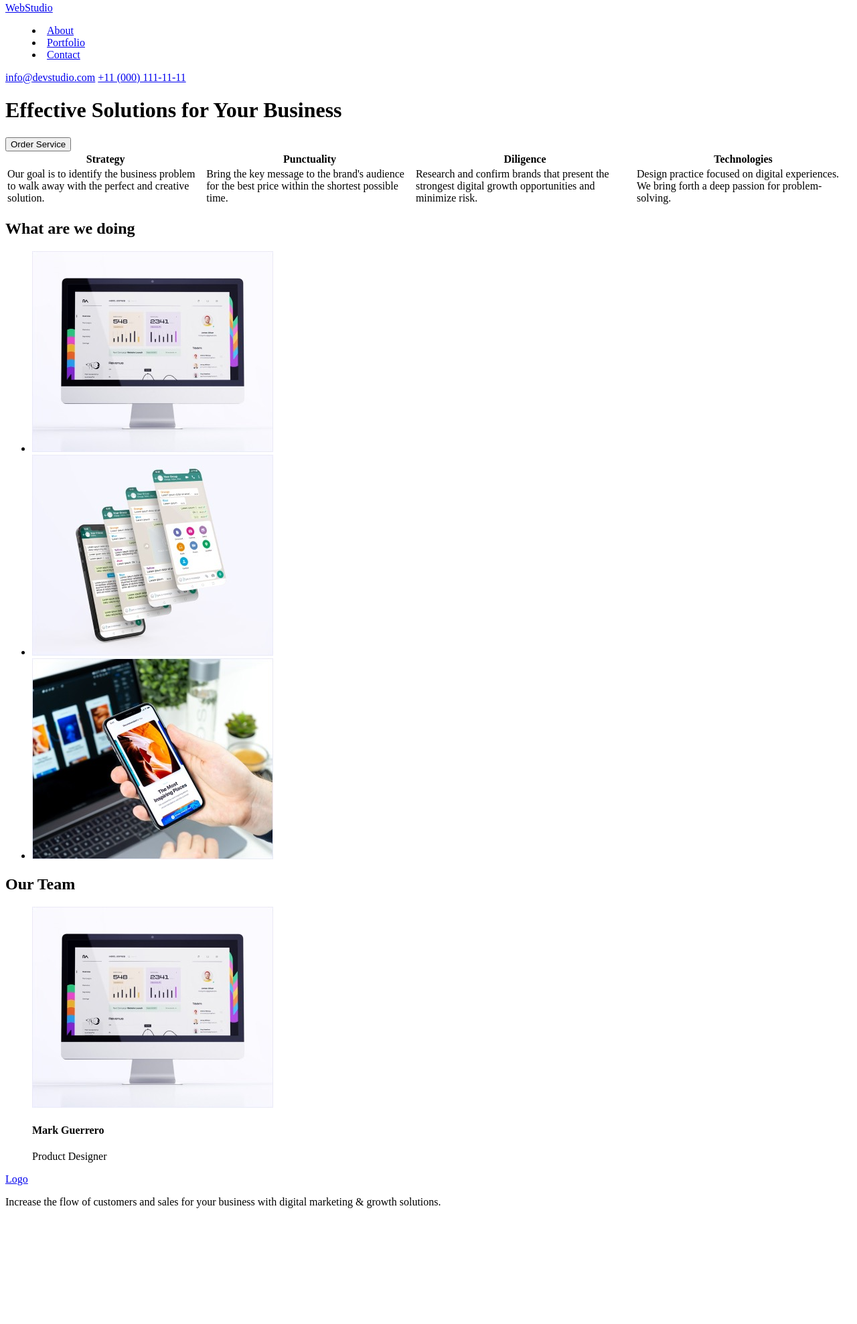
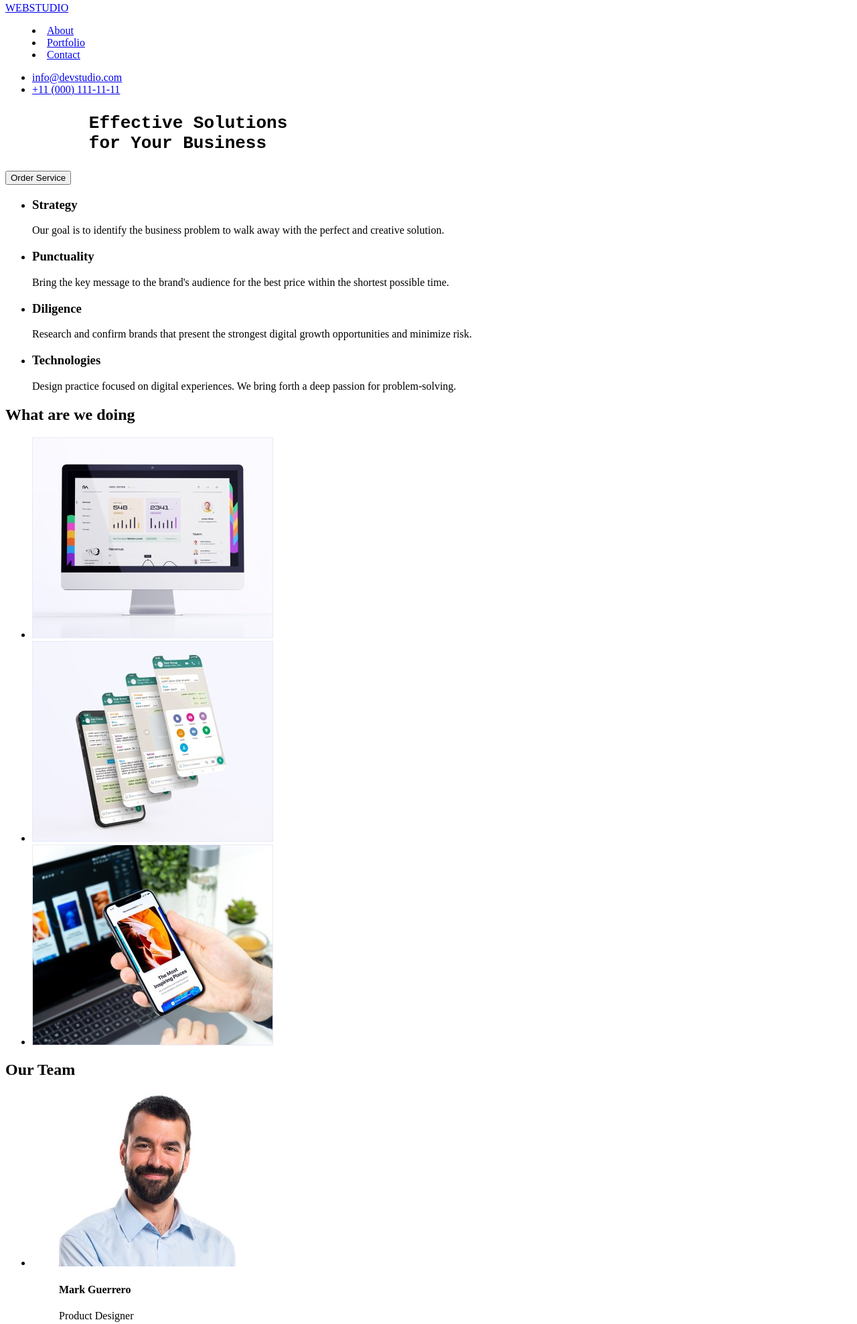
Before and after one commit to mareckkkk/goit-markup-hw-01, a plain HTML site: page index.html in a window 1280 px wide. Shown: the part 5-1982 px from the top of the page at 67% size. Before the commit the page ends 1825 px from the top, so only its background shows below. Drawn offline with Linux system fonts and the light colour scheme.

Commit message:
homework final version

```diff
--- a/index.html
+++ b/index.html
@@ -6,10 +6,11 @@
 		<meta name="viewport" content="width=device-width, initial-scale=1.0" />
 		<title>Webstudio</title>
 	</head>
+
 	<body>
 		<header>
 			<section>
-        <a href="index.html"><span>Web</span>Studio</a>
+				<a href="index.html"><span>WEB</span>STUDIO</a>
 			</section>
 			<nav>
 				<menu>
@@ -18,62 +19,148 @@
 					<li><a href="/contact">Contact</a></li>
 				</menu>
 			</nav>
-          <a href="mailto:info@devstudio.com">info@devstudio.com</a>
-          <a href="tel:+11(000)1111111">+11 (000) 111-11-11</a>
+			<ul>
+				<li><a href="mailto:info@devstudio.com">info@devstudio.com</a></li>
+				<li><a href="tel:+11(000)1111111">+11 (000) 111-11-11</a></li>
+			</ul>
 		</header>
+		<main>
+			<h1>
+				<pre>
+        Effective Solutions
+        for Your Business</pre
+				>
+			</h1>
+			<button type="button">Order Service</button>
+			<section>
+				<ul>
+					<li>
+						<h3>Strategy</h3>
+						<p>
+							Our goal is to identify the business problem to walk away with the
+							perfect and creative solution.
+						</p>
+					</li>
+					<li>
+						<h3>Punctuality</h3>
+						<p>
+							Bring the key message to the brand's audience for the best price
+							within the shortest possible time.
+						</p>
+					</li>
 
-			</nav>
-		</header>
+					<li>
+						<h3>Diligence</h3>
 
-		<main>
-			<h1>Effective Solutions for Your Business</h1>
-      </main>
-      <button type="button">Order Service</button>
+						<p>
+							Research and confirm brands that present the strongest digital
+							growth opportunities and minimize risk.
+						</p>
+					</li>
 
-      <table>
-        <thead>
-          <tr>
-            <th>Strategy</th>
-            <th>Punctuality</th>
-            <th>Diligence</th>
-            <th>Technologies</th>
-          </tr>
-        </thead>
+					<li>
+						<h3>Technologies</h3>
 
-        <tbody>
-          <tr>
-            <td>Our goal is to identify the business
-              problem to walk away with the perfect and creative solution. </td>
-              <td>Bring the key message to the brand's audience for the best price within the shortest possible time.</td>
-              <td>Research and confirm brands that present the strongest digital growth opportunities and minimize risk.</td>
-              <td>Design practice focused on digital experiences. We bring forth a deep passion for problem-solving.</td>
-          </tr>
-        </tbody>
-      </table>
+						<p>
+							Design practice focused on digital experiences. We bring forth a
+							deep passion for problem-solving.
+						</p>
+					</li>
+				</ul>
+			</section>
+
 			<section>
 				<h2>What are we doing</h2>
 				<ul>
-<li><img src="/goit-markup-hw-01/images/Rectangle 71.jpg" alt=""><img src="" alt=""><img src="" alt=""></li>
-<li><img src="/goit-markup-hw-01/images/Rectangle 71-2.jpg" alt=""><img src="" alt=""><img src="" alt=""></li>
-<li><img src="/goit-markup-hw-01/images/Rectangle 71-3.jpg" alt=""><img src="" alt=""><img src="" alt=""></li>
+					<li>
+						<img
+							src="/images/Rectangle 71.jpg"
+							alt="computer screen with chart"
+							width="360"
+							height="300" />
+					</li>
+					<li>
+						<img
+							src="/images/Rectangle 71-2.jpg"
+							alt="WhatsApp application on the smartphone screen"
+							width="360"
+							height="300" />
+					</li>
+					<li>
+						<img
+							src="/images/Rectangle 71-3.jpg"
+							alt="smartphone held in hand"
+							width="360"
+							height="300" />
+					</li>
 				</ul>
 			</section>
 
 			<section>
 				<h2>Our Team</h2>
+				<ul>
+					<li>
 						<figure>
-  <img src="/goit-markup-hw-01/images/Rectangle 71.jpg" alt="tekst alternatywny" />
+							<img
+								src="/images/img.jpg"
+								alt="man in shirt with dark beard"
+								width="264"
+								height="260" />
 							<figcaption>
 								<h4>Mark Guerrero</h4>
 								<p>Product Designer</p>
 							</figcaption>
 						</figure>
+					</li>
+					<li>
+						<figure>
+							<img
+								src="/images/img-5.jpg"
+								alt="smiling young man in blue shirt"
+								width="264"
+								height="260" />
+							<figcaption>
+								<h4>Tom Ford</h4>
+								<p>Frontend Developer</p>
+							</figcaption>
+						</figure>
+					</li>
+					<li>
+						<figure>
+							<img
+								src="/images/img-3.jpg"
+								alt="woman in pink sweater"
+								width="264"
+								height="260" />
+							<figcaption>
+								<h4>Camila Garcia</h4>
+								<p>Marketing</p>
+							</figcaption>
+						</figure>
+					</li>
+					<li>
+						<figure>
+							<img
+								src="/images/img-4.jpg"
+								alt="man in gray T-shirt "
+								width="264"
+								height="260" />
+							<figcaption>
+								<h4>Daniel Wilson</h4>
+								<p>UI Designer</p>
+							</figcaption>
+						</figure>
+					</li>
+				</ul>
 			</section>
 		</main>
 
 		<footer>
-      <a href="index.html">Logo</a>
-      <p>Increase the flow of customers and sales for your business with digital marketing & growth solutions.</p>
+			<a href="index.html"><span>WEB</span>STUDIO</a>
+			<p>
+				Increase the flow of customers and sales for your business with digital
+				marketing & growth solutions.
+			</p>
 		</footer>
 	</body>
 </html>
```
Also changed, not shown: 1 other file. Lines whose indentation alone changed are shown as unchanged.
